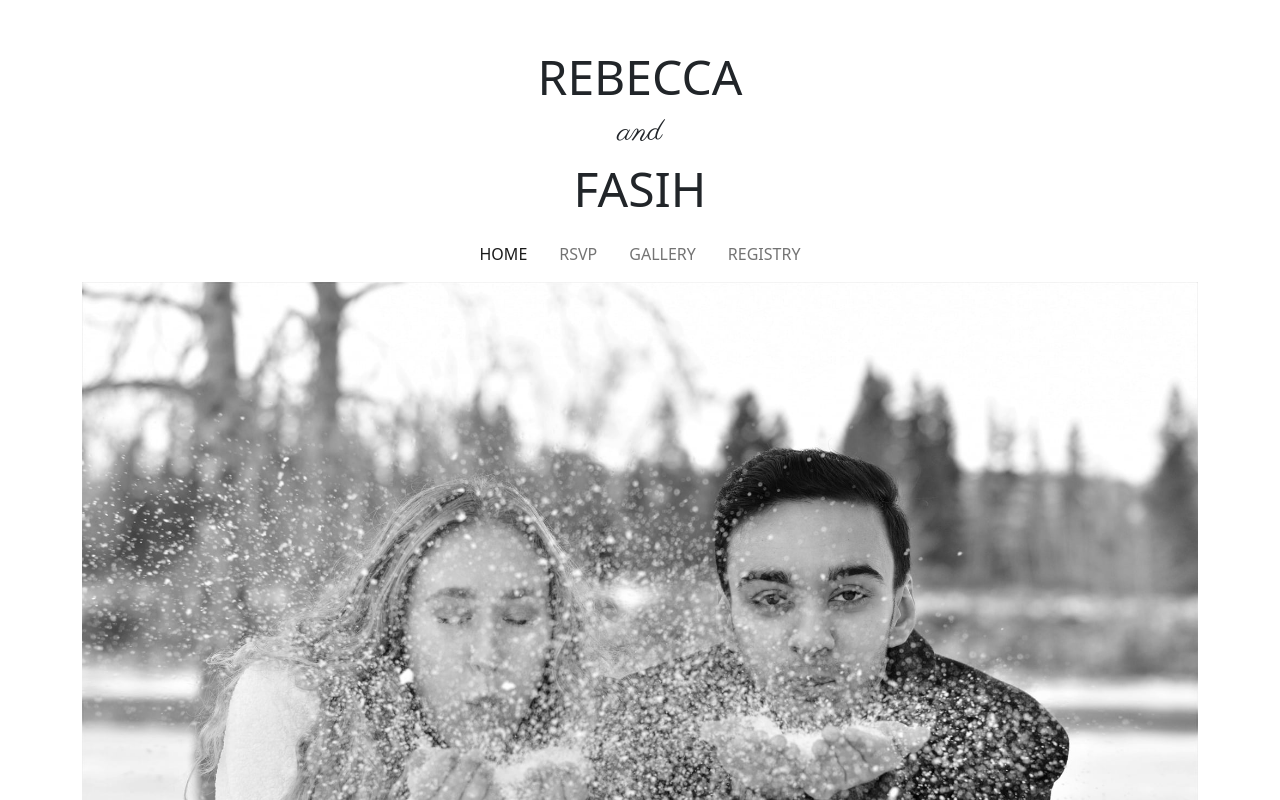
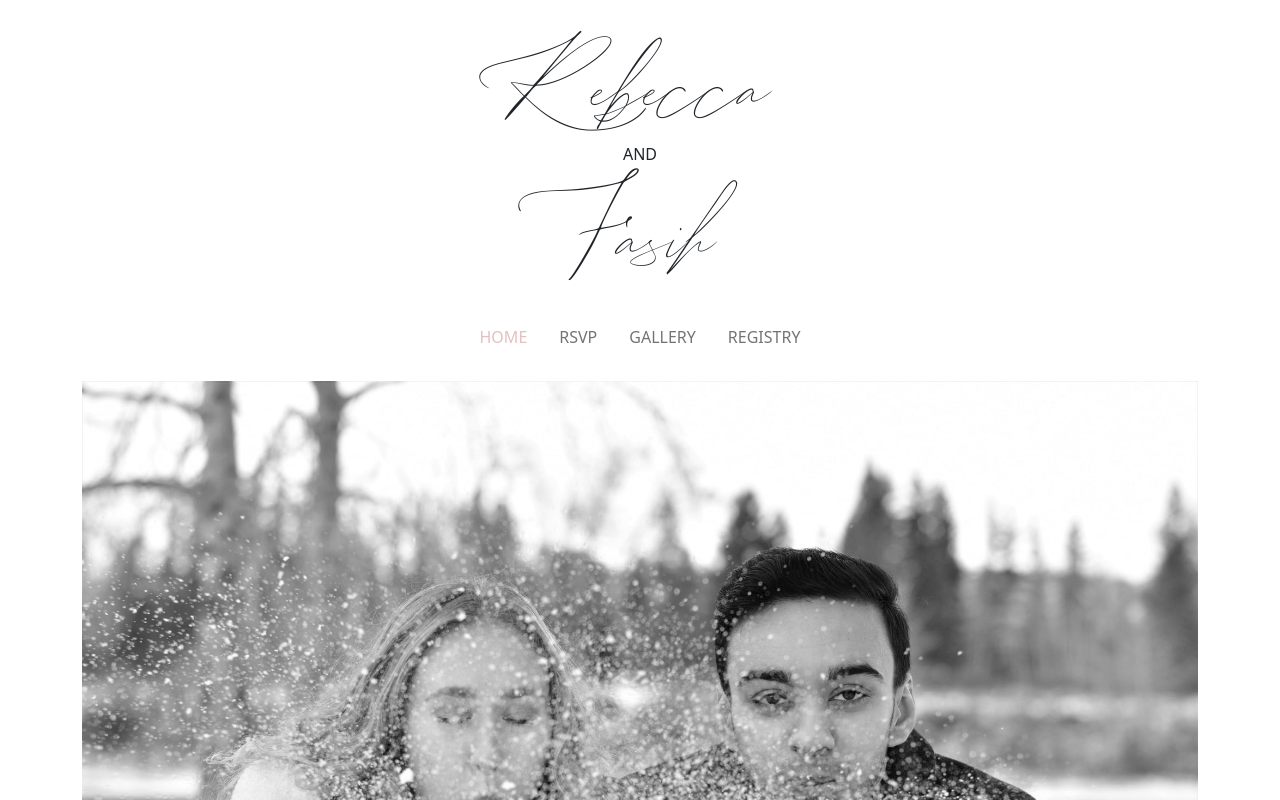
Before and after one commit to jordynandmartin/wedding-website, an Angular app: page /home in a window 1280 px wide. Shown: the top 800 px of the page. Built offline with nearby package versions, Linux system fonts and the light colour scheme.

Commit message:
Added custom font and pink link hover

```diff
--- a/src/app/home/home.component.html
+++ b/src/app/home/home.component.html
@@ -20,13 +20,13 @@
 <!--Becca and Fasih #2-->
     <div class ="container">
         <div class="row">
-            <div class="col-12">
+            <div class="col-12 pb-3">
                 <app-navigation></app-navigation>
             </div>
-            <div class="col-12 text-center order-md-first pt-md-5">
-                <h1 class="display-5">REBECCA</h1>
-                <h2 class="fancy-text">and</h2>
-                <h1 class="display-5">FASIH</h1>
+            <div class="col-12 text-center order-md-first pt-md-5 pb-3">
+                <h1 class="display-2 fancy-text">Rebecca</h1>
+                <p class="pb-3">AND</p>
+                <h1 class="display-2 fancy-text">Fasih</h1>
             </div>
             <div class="col-12 pb-md-5">
                 <img src="../../assets/intro-image-rf.jpg" class="img-fluid" alt="Rebecca and Fasih">
--- a/src/app/rsvp/rsvp.component.html
+++ b/src/app/rsvp/rsvp.component.html
@@ -1,4 +1,5 @@
 <app-navigation></app-navigation>
+
 <div *ngIf="!(rsvpSubmitted || errorOccured || loading)" class="container-fluid">
 	<div class="row align-items-center justify-content-center">
 		<div class="col-12 py-5 text-center">
@@ -17,7 +18,7 @@
 					<input formControlName="guestNumber" class="form-control" id="attendeeNumber"/>
 					<span class="text-danger" *ngIf="guestNumber.invalid && (guestNumber.dirty || guestNumber.touched)">You must provide a whole number</span>
 				</div>
-				<button type="submit" class="btn btn-outline-dark">SUBMIT</button>
+				<button type="submit" class="btn btn-outline-dark w-100">SUBMIT</button>
 			</form>
 		</div>
 	</div>
--- a/src/styles.scss
+++ b/src/styles.scss
@@ -1,4 +1,5 @@
 $spacer: 1rem;
+$blush-pink: rgb(228, 192, 192);
 
 $spacers: (
   0: 0,
@@ -23,9 +24,23 @@ $navbar-toggler-focus-width: 0;
 
 $table-th-font-weight: normal;
 
+$link-hover-color: $blush-pink;
+$navbar-light-hover-color: $blush-pink;
+$navbar-light-active-color: $blush-pink;
+$btn-primary-hover-color: $blush-pink;
+
 @import url('https://fonts.googleapis.com/css2?family=Parisienne&display=swap');
 @import "~bootstrap/scss/bootstrap";
 
-.fancy-text{
+@font-face {
+  font-family: 'John Davidson Regular';
+  src: url('/assets/john_davidson/John Davidson Demo.ttf');
+}
+
+.fancy-text-2{
     font-family: 'Parisienne', cursive;
 }
+
+.fancy-text{
+  font-family: 'John Davidson Regular';
+}
```
Also changed, not shown: src/assets/john_davidson/John Davidson Demo.ttf (added), src/assets/john_davidson/Read me.txt (added).
